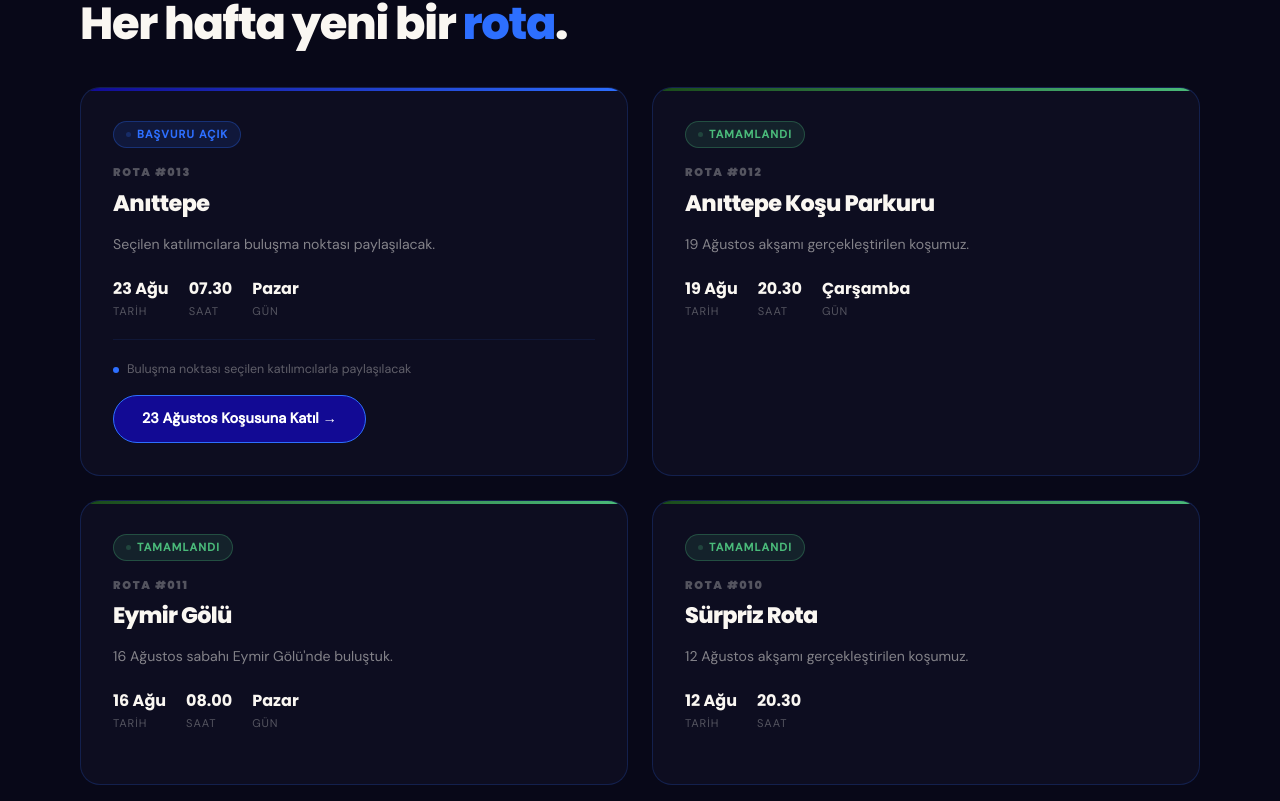
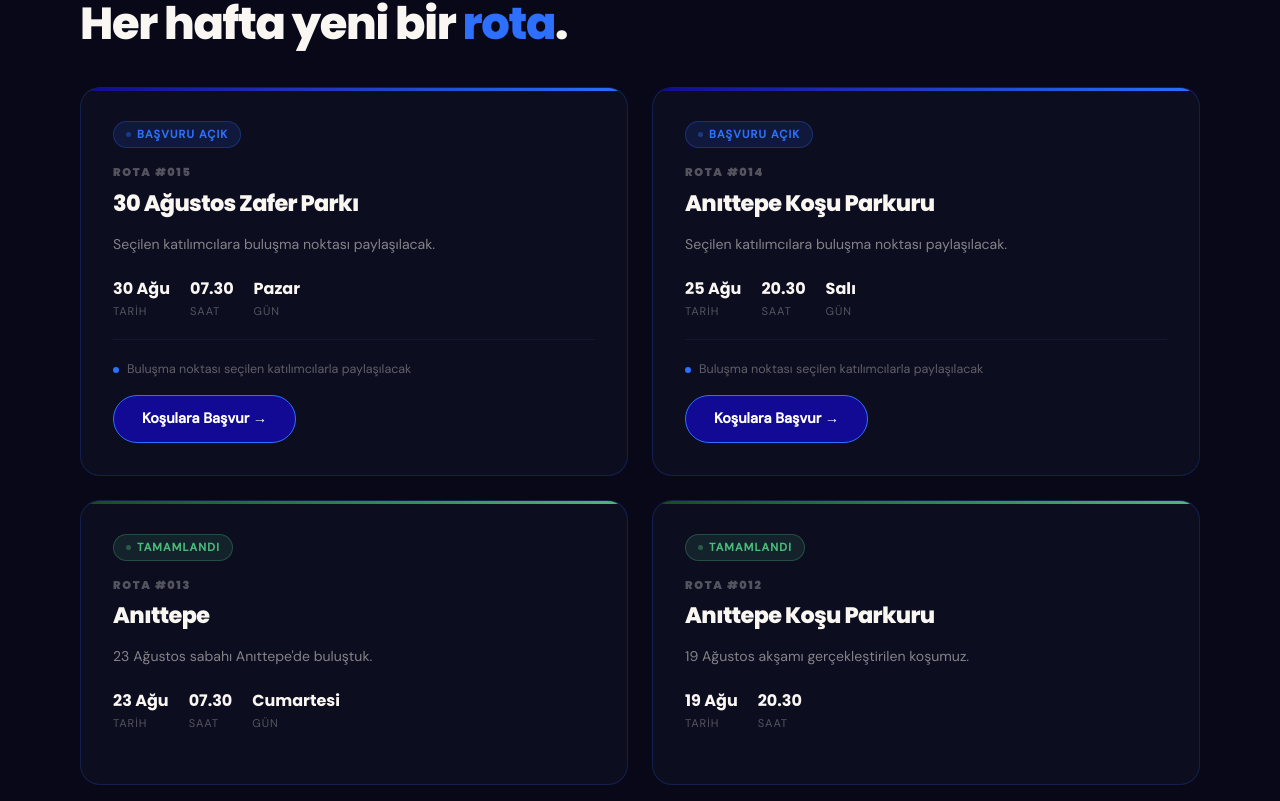
Before and after one commit to tunahanyilmazty/bizzatankara, a Next.js app: page /runners in a window 1280 px wide. Shown: the part 1559-2360 px from the top of the page. Built offline with nearby package versions, Linux system fonts and the light colour scheme.

Commit message:
rota 014 015 eklendi kosu secim formu guncellendi

```diff
--- a/app/runners/basvuru/page.js
+++ b/app/runners/basvuru/page.js
@@ -10,6 +10,7 @@ function BasvuruForm() {
   const kosuRef = searchParams.get('kosu') || null
 
   const [katilimTipi, setKatilimTipi] = useState(null)
+  const [seciliKosular, setSeciliKosular] = useState([])
   const [form, setForm] = useState({
     ad_soyad: '',
     email: '',
@@ -26,23 +27,54 @@ function BasvuruForm() {
   const [error, setError] = useState('')
   const [showKvkk, setShowKvkk] = useState(false)
 
+  const isSecim = kosuRef === 'secim'
+
+  const kosular = [
+    { id: '25agustos', label: 'Rota #014 — Anıttepe Koşu Parkuru [Akşam Koşusu]', tarih: '25 Ağustos Salı', saat: '20.30' },
+    { id: '30agustos', label: 'Rota #015 — 30 Ağustos Zafer Parkı', tarih: '30 Ağustos Pazar', saat: '07.30' },
+  ]
+
+  const is12 = kosuRef === '12temmuz'
+  const is21 = kosuRef === '21haziran'
+  const is19 = kosuRef === '19temmuz'
+  const is26 = kosuRef === '26temmuz'
+  const is2a = kosuRef === '2agustos'
+  const is5a = kosuRef === '5agustos'
+  const is9a = kosuRef === '9agustos'
+  const is12a = kosuRef === '12agustos'
+  const is16a = kosuRef === '16agustos'
+  const is19a = kosuRef === '19agustos'
+  const is23a = kosuRef === '23agustos'
+  const isKosu = is12 || is21 || is19 || is26 || is2a || is5a || is9a || is12a || is16a || is19a || is23a || isSecim
+  const kosuLabel = is23a ? '23 Ağustos' : is19a ? '19 Ağustos' : is16a ? '16 Ağustos' : is12a ? '12 Ağustos' : is9a ? '9 Ağustos' : is5a ? '5 Ağustos' : is2a ? '2 Ağustos' : is26 ? '26 Temmuz' : is19 ? '19 Temmuz' : is12 ? '12 Temmuz' : is21 ? '21 Haziran' : null
+
   function handle(e) {
     const { name, value, type, checked } = e.target
     setForm(f => ({ ...f, [name]: type === 'checkbox' ? checked : value }))
   }
 
+  function toggleKosu(id) {
+    setSeciliKosular(prev =>
+      prev.includes(id) ? prev.filter(k => k !== id) : [...prev, id]
+    )
+  }
+
   async function submit(e) {
     e.preventDefault()
     if (!form.kvkk_onay) { setError('Lütfen aydınlatma metnini onaylayın.'); return }
+    if (isSecim && seciliKosular.length === 0) { setError('Lütfen en az bir koşu seçin.'); return }
+
     setLoading(true)
     setError('')
+
+    const kosuReferans = isSecim ? seciliKosular.join(',') : kosuRef
 
     const insertData = katilimTipi === 'onceki'
       ? {
           ad_soyad: form.ad_soyad,
           telefon: form.telefon,
           kvkk_onay: form.kvkk_onay,
-          kosu_referans: kosuRef,
+          kosu_referans: kosuReferans,
           email: '',
           yas: null,
           kosu_deneyimi: 'Daha önce katıldım',
@@ -57,7 +89,7 @@ function BasvuruForm() {
           motivasyon: form.motivasyon,
           nereden_duydunuz: form.nereden_duydunuz,
           kvkk_onay: form.kvkk_onay,
-          kosu_referans: kosuRef,
+          kosu_referans: kosuReferans,
         }
 
     const { error: err } = await supabase.from('runners_applications').insert(insertData)
@@ -65,20 +97,6 @@ function BasvuruForm() {
     if (err) { setError('Bir hata oluştu, tekrar deneyin.'); return }
     setDone(true)
   }
-
-  const is12 = kosuRef === '12temmuz'
-  const is21 = kosuRef === '21haziran'
-  const is19 = kosuRef === '19temmuz'
-  const is26 = kosuRef === '26temmuz'
-  const is2a = kosuRef === '2agustos'
-  const is5a = kosuRef === '5agustos'
-  const is9a = kosuRef === '9agustos'
-  const is12a = kosuRef === '12agustos'
-  const is16a = kosuRef === '16agustos'
-  const is19a = kosuRef === '19agustos'
-  const is23a = kosuRef === '23agustos'
-  const isKosu = is12 || is21 || is19 || is26 || is2a || is5a || is9a || is12a || is16a || is19a || is23a
-  const kosuLabel = is23a ? '23 Ağustos' : is19a ? '19 Ağustos' : is16a ? '16 Ağustos' : is12a ? '12 Ağustos' : is9a ? '9 Ağustos' : is5a ? '5 Ağustos' : is2a ? '2 Ağustos' : is26 ? '26 Temmuz' : is19 ? '19 Temmuz' : is12 ? '12 Temmuz' : is21 ? '21 Haziran' : null
 
   return (
     <>
@@ -119,23 +137,27 @@ function BasvuruForm() {
 
       <div className="hero">
         <div className="hero-tag">
-          {isKosu ? `Rota · ${kosuLabel} 2026` : 'Komüniteye Katıl'}
+          {isSecim ? 'Koşu Seçimi · Ağustos 2026' : isKosu ? `Rota · ${kosuLabel} 2026` : 'Komüniteye Katıl'}
         </div>
         <h1 className="hero-title">
-          {isKosu ? (
+          {isSecim ? (
+            <>Koşunu <span className="accent">seç.</span></>
+          ) : isKosu ? (
             <>{kosuLabel} <span className="accent">Koşusu</span></>
           ) : (
             <>Başvuru <span className="accent">Formu</span></>
           )}
         </h1>
         <p className="hero-sub">
-          {isKosu
-            ? "Pazar sabahı 07.30'da buluşuyoruz! Buluşma noktası seçilen katılımcılarla paylaşılacak."
-            : 'Ankara\'dan doğan komünitenin bir parçası ol. Formu doldur, seni bekleyelim.'}
+          {isSecim
+            ? 'İki koşudan birine ya da ikisine birden başvurabilirsin.'
+            : isKosu
+            ? 'Buluşma noktası seçilen katılımcılarla paylaşılacak.'
+            : "Ankara'dan doğan komünitenin bir parçası ol."}
         </p>
-        {isKosu && (
+        {isKosu && !isSecim && (
           <p className="hero-note">
-            Komüniteyi birlikte ve sağlıklı büyütmek istiyoruz — her koşu için sınırlı kontenjan açıyoruz. Takipte kal, başvurunu yap.
+            Komüniteyi birlikte ve sağlıklı büyütmek istiyoruz — her koşu için sınırlı kontenjan açıyoruz.
           </p>
         )}
       </div>
@@ -147,9 +169,9 @@ function BasvuruForm() {
               <span className="success-icon">⚡</span>
               <h2 className="success-title">Başvurun alındı!</h2>
               <p className="success-sub">
-                {isKosu
-                  ? 'Harika! Başvurunu aldık. Seçilen katılımcılara buluşma noktasını ileteceğiz.'
-                  : 'Harika! Başvurunu aldık, en kısa sürede seninle iletişime geçeceğiz.'
+                {isSecim && seciliKosular.length > 0
+                  ? `${seciliKosular.includes('25agustos') ? '25 Ağustos' : ''}${seciliKosular.length === 2 ? ' ve ' : ''}${seciliKosular.includes('30agustos') ? '30 Ağustos' : ''} koşusu için başvurunu aldık.`
+                  : 'Harika! Başvurunu aldık. Seçilen katılımcılara buluşma noktasını ileteceğiz.'
                 }<br/>
                 Bizi Instagram&apos;dan takip etmeyi unutma.
               </p>
@@ -157,11 +179,9 @@ function BasvuruForm() {
                 <a href="https://instagram.com/bizzatrunners" target="_blank" rel="noopener noreferrer" className="ig-link">
                   @bizzatrunners ↗
                 </a>
-                {isKosu && (
-                  <a href="https://www.strava.com/clubs/bizzatrunners" target="_blank" rel="noopener noreferrer" style={{display:'inline-flex',alignItems:'center',gap:'8px',color:'#FC4C02',fontSize:'0.88rem',fontWeight:600,textDecoration:'none'}}>
-                    🟠 Strava kulübümüze katıl →
-                  </a>
-                )}
+                <a href="https://www.strava.com/clubs/bizzatrunners" target="_blank" rel="noopener noreferrer" style={{display:'inline-flex',alignItems:'center',gap:'8px',color:'#FC4C02',fontSize:'0.88rem',fontWeight:600,textDecoration:'none'}}>
+                  🟠 Strava kulübümüze katıl →
+                </a>
               </div>
             </div>
           ) : (
@@ -192,6 +212,52 @@ function BasvuruForm() {
                     </button>
                   )}
 
+                  {/* KOŞU SEÇİMİ */}
+                  {isSecim && (
+                    <div className="field">
+                      <label>Hangi Koşulara Katılmak İstiyorsun?<span>*</span></label>
+                      <div style={{display:'flex',flexDirection:'column',gap:'10px',marginTop:'4px'}}>
+                                                 {kosular.map(k => (
+                          <label
+                            key={k.id}
+                            htmlFor={`kosu-${k.id}`}
+                            style={{
+                              display:'flex',gap:'14px',alignItems:'flex-start',padding:'16px',
+                              background: seciliKosular.includes(k.id) ? 'rgba(45,111,255,0.1)' : 'rgba(255,255,255,0.03)',
+                              border: `1.5px solid ${seciliKosular.includes(k.id) ? '#2D6FFF' : 'rgba(45,111,255,0.2)'}`,
+                              borderRadius:'10px',cursor:'pointer',transition:'all 0.2s'
+                            }}
+                          >
+                            <input
+                              id={`kosu-${k.id}`}
+                              type="checkbox"
+                              checked={seciliKosular.includes(k.id)}
+                              onChange={() => toggleKosu(k.id)}
+                              style={{display:'none'}}
+                            />
+                            <div style={{
+                              width:'20px',height:'20px',flexShrink:0,marginTop:'2px',
+                              borderRadius:'4px',border:`2px solid ${seciliKosular.includes(k.id) ? '#2D6FFF' : 'rgba(45,111,255,0.4)'}`,
+                              background: seciliKosular.includes(k.id) ? '#2D6FFF' : 'transparent',
+                              display:'flex',alignItems:'center',justifyContent:'center',
+                              transition:'all 0.2s',flexShrink:0
+                            }}>
+                              {seciliKosular.includes(k.id) && (
+                                <svg width="12" height="9" viewBox="0 0 12 9" fill="none">
+                                  <path d="M1 4L4.5 7.5L11 1" stroke="white" strokeWidth="2" strokeLinecap="round" strokeLinejoin="round"/>
+                                </svg>
+                              )}
+                            </div>
+                            <div>
+                              <div style={{fontFamily:'Poppins,sans-serif',fontWeight:700,fontSize:'0.95rem',color:'#FAF7F2',marginBottom:'4px'}}>{k.label}</div>
+                              <div style={{fontSize:'0.8rem',color:'rgba(250,247,242,0.45)'}}>{k.tarih} · {k.saat}</div>
+                            </div>
+                          </label>
+                        ))}
+                      </div>
+                    </div>
+                  )}
+
                   {katilimTipi === 'onceki' ? (
                     <>
                       <div style={{background:'rgba(45,111,255,0.06)',border:'1px solid rgba(45,111,255,0.15)',borderRadius:'10px',padding:'12px 16px',marginBottom:'20px'}}>
@@ -220,7 +286,6 @@ function BasvuruForm() {
                           <input name="yas" type="number" value={form.yas} onChange={handle} required placeholder="Yaşın" min="10" max="99"/>
                         </div>
                       </div>
-
                       <div className="field-row">
                         <div className="field">
                           <label>E-posta<span>*</span></label>
@@ -231,7 +296,6 @@ function BasvuruForm() {
                           <input name="telefon" value={form.telefon} onChange={handle} required placeholder="05xx xxx xx xx"/>
                         </div>
                       </div>
-
                       <div className="field">
                         <label>Koşu Deneyimin<span>*</span></label>
                         <select name="kosu_deneyimi" value={form.kosu_deneyimi} onChange={handle} required>
@@ -242,7 +306,6 @@ function BasvuruForm() {
                           <option value="Yarışmalara katılıyorum">Yarışmalara katılıyorum</option>
                         </select>
                       </div>
-
                       <div className="field">
                         <label>Seni Tanıyalım<span>*</span></label>
                         <textarea
@@ -254,12 +317,10 @@ function BasvuruForm() {
                           style={{minHeight:'120px'}}
                         />
                       </div>
-
                       <div className="field">
                         <label>Katılma Motivasyonun</label>
                         <textarea name="motivasyon" value={form.motivasyon} onChange={handle} placeholder="Neden bizzat runners'a katılmak istiyorsun?"/>
                       </div>
-
                       {!isKosu && (
                         <div className="field">
                           <label>Bizi Nereden Duydun?</label>
@@ -288,7 +349,7 @@ function BasvuruForm() {
                   {error && <div className="error-msg">{error}</div>}
 
                   <button type="submit" className="submit-btn" disabled={loading}>
-                    {loading ? 'Gönderiliyor...' : isKosu ? `${kosuLabel} Koşusuna Başvur →` : 'Başvuruyu Gönder →'}
+                    {loading ? 'Gönderiliyor...' : isSecim ? 'Başvuruyu Gönder →' : isKosu ? `${kosuLabel} Koşusuna Başvur →` : 'Başvuruyu Gönder →'}
                   </button>
                 </form>
               )}
--- a/app/runners/page.js
+++ b/app/runners/page.js
@@ -259,20 +259,20 @@ export default function RunnersPage() {
           <h2 className="section-title">
             Her hafta yeni bir <span className="accent">rota</span>.
           </h2>
-          <div className="kosular-grid">
+                    <div className="kosular-grid">
 
-            {/* ROTA 013 */}
+            {/* ROTA 015 */}
             <div className="kosu-card yaklasan">
               <div className="kosu-badge badge-yaklasan">
                 <span className="badge-dot"></span>
                 Başvuru Açık
               </div>
-              <div className="kosu-rota">Rota #013</div>
-              <h3 className="kosu-title">Anıttepe</h3>
+              <div className="kosu-rota">Rota #015</div>
+              <h3 className="kosu-title">30 Ağustos Zafer Parkı</h3>
               <p className="kosu-desc">Seçilen katılımcılara buluşma noktası paylaşılacak.</p>
               <div className="kosu-stats">
                 <div className="kosu-stat">
-                  <span className="kosu-stat-val">23 Ağu</span>
+                  <span className="kosu-stat-val">30 Ağu</span>
                   <span className="kosu-stat-label">Tarih</span>
                 </div>
                 <div className="kosu-stat">
@@ -289,9 +289,68 @@ export default function RunnersPage() {
                 <div className="gizli-note-dot"></div>
                 Buluşma noktası seçilen katılımcılarla paylaşılacak
               </div>
-              <a href="/runners/basvuru?kosu=23agustos" className="kosu-btn">
-                23 Ağustos Koşusuna Katıl →
+              <a href="/runners/basvuru?kosu=secim" className="kosu-btn">
+                Koşulara Başvur →
               </a>
+            </div>
+
+            {/* ROTA 014 */}
+            <div className="kosu-card yaklasan">
+              <div className="kosu-badge badge-yaklasan">
+                <span className="badge-dot"></span>
+                Başvuru Açık
+              </div>
+              <div className="kosu-rota">Rota #014</div>
+              <h3 className="kosu-title">Anıttepe Koşu Parkuru</h3>
+              <p className="kosu-desc">Seçilen katılımcılara buluşma noktası paylaşılacak.</p>
+              <div className="kosu-stats">
+                <div className="kosu-stat">
+                  <span className="kosu-stat-val">25 Ağu</span>
+                  <span className="kosu-stat-label">Tarih</span>
+                </div>
+                <div className="kosu-stat">
+                  <span className="kosu-stat-val">20.30</span>
+                  <span className="kosu-stat-label">Saat</span>
+                </div>
+                <div className="kosu-stat">
+                  <span className="kosu-stat-val">Salı
+                  </span>
+                  <span className="kosu-stat-label">Gün</span>
+                </div>
+              </div>
+              <div className="kosu-divider"></div>
+              <div className="gizli-note">
+                <div className="gizli-note-dot"></div>
+                Buluşma noktası seçilen katılımcılarla paylaşılacak
+              </div>
+              <a href="/runners/basvuru?kosu=secim" className="kosu-btn">
+                Koşulara Başvur →
+              </a>
+            </div>
+
+            {/* ROTA 013 */}
+            <div className="kosu-card tamamlandi">
+              <div className="kosu-badge badge-tamamlandi">
+                <span className="badge-dot"></span>
+                Tamamlandı
+              </div>
+              <div className="kosu-rota">Rota #013</div>
+              <h3 className="kosu-title">Anıttepe</h3>
+              <p className="kosu-desc">23 Ağustos sabahı Anıttepe&apos;de buluştuk.</p>
+              <div className="kosu-stats">
+                <div className="kosu-stat">
+                  <span className="kosu-stat-val">23 Ağu</span>
+                  <span className="kosu-stat-label">Tarih</span>
+                </div>
+                <div className="kosu-stat">
+                  <span className="kosu-stat-val">07.30</span>
+                  <span className="kosu-stat-label">Saat</span>
+                </div>
+                <div className="kosu-stat">
+                  <span className="kosu-stat-val">Cumartesi</span>
+                  <span className="kosu-stat-label">Gün</span>
+                </div>
+              </div>
             </div>
 
             {/* ROTA 012 */}
@@ -311,10 +370,6 @@ export default function RunnersPage() {
                 <div className="kosu-stat">
                   <span className="kosu-stat-val">20.30</span>
                   <span className="kosu-stat-label">Saat</span>
-                </div>
-                <div className="kosu-stat">
-                  <span className="kosu-stat-val">Çarşamba</span>
-                  <span className="kosu-stat-label">Gün</span>
                 </div>
               </div>
             </div>
@@ -336,10 +391,6 @@ export default function RunnersPage() {
                 <div className="kosu-stat">
                   <span className="kosu-stat-val">08.00</span>
                   <span className="kosu-stat-label">Saat</span>
-                </div>
-                <div className="kosu-stat">
-                  <span className="kosu-stat-val">Pazar</span>
-                  <span className="kosu-stat-label">Gün</span>
                 </div>
               </div>
             </div>
@@ -559,6 +610,7 @@ export default function RunnersPage() {
             </div>
 
           </div>
+
         </section>
 
         <section className="routes-section" id="rotalar">
```
